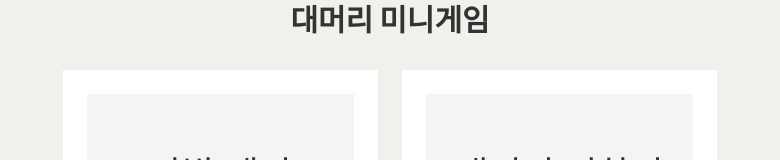
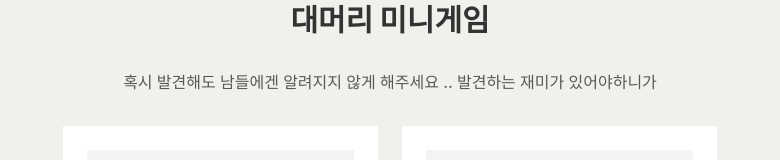
Before and after one commit to won-N-only/backend-express-frontend-react-murder-mystery, a Next.js app: page /mini-games in a window 1280 px wide. Shown: the part 130-290 px from the top of the page, without its empty margins (250-1030 px from the left). Built offline with nearby package versions, Linux system fonts and the light colour scheme; no server answers; a web font is replaced by a local one.

Commit message:
feat: add mini games page description

```diff
--- a/app/mini-games/page.tsx
+++ b/app/mini-games/page.tsx
@@ -11,7 +11,9 @@ export default function MiniGamesPage() {
     return (
         <div className="min-h-screen bg-head-main flex flex-col items-center p-4 lg:p-8">
             <h1 className="text-3xl font-black text-head-text mb-8">대머리 미니게임</h1>
-
+            <p className="text-head-text opacity-80 mb-8">
+                혹시 발견해도 남들에겐 알려지지 않게 해주세요 .. 발견하는 재미가 있어야하니가
+            </p>
             <div className="grid grid-cols-1 md:grid-cols-2 gap-6 w-full max-w-[800px] justify-center">
                 {/* 가발 깨기 카드 */}
                 <Link
```
